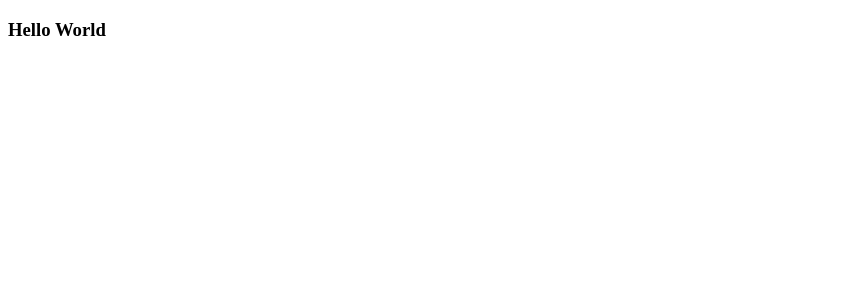
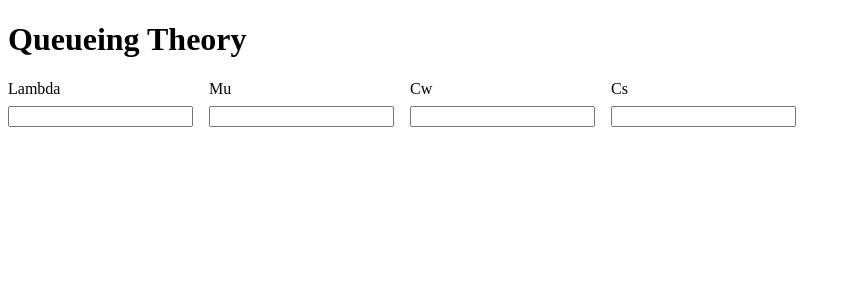
Before and after one commit to PedroRangelP/Queueing-Theory, a React app: page / in a window 1280 px wide. Shown: the top 300 px of the page, without its empty margins (0-851 px from the left). Built offline with nearby package versions, Linux system fonts and the light colour scheme.

Commit message:
Initial files

```diff
--- a/src/index.html
+++ b/public/index.html
@@ -2,7 +2,7 @@
 <html lang="en">
     <head>
         <meta charset="UTF-8" />
-        <title>React Boilerplate</title>
+        <title>Queueing Theory</title>
     </head>
     <body>
         <div id="root"></div>
--- /dev/null
+++ b/src/App.js
@@ -0,0 +1,15 @@
+import React from 'react'
+import Form from './components/Form'
+
+import './styles.css'
+
+const App = () => {
+    return (
+        <div>
+            <h1>Queueing Theory</h1>
+            <Form />
+        </div>
+    )
+}
+
+export default App
--- a/src/HelloWorld.js
+++ /dev/null
@@ -1,7 +0,0 @@
-import React from 'react'
-
-const HelloWorld = () => {
-    return <h3>Hello World</h3>
-}
-
-export default HelloWorld
--- /dev/null
+++ b/src/components/Form.js
@@ -0,0 +1,26 @@
+import React from 'react'
+
+const Form = () => {
+    return (
+        <div className='model-inputs'>
+            <div className='form-control'>
+                <label htmlFor='lambda'>Lambda</label>
+                <input id='lambda' type='number' />
+            </div>
+            <div className='form-control'>
+                <label htmlFor='mu'>Mu</label>
+                <input id='mu' type='number' />
+            </div>
+            <div className='form-control'>
+                <label htmlFor='cw'>Cw</label>
+                <input id='cw' type='number' />
+            </div>
+            <div className='form-control'>
+                <label htmlFor='cs'>Cs</label>
+                <input id='cs' type='number' />
+            </div>
+        </div>
+    )
+}
+
+export default Form
--- a/src/index.js
+++ b/src/index.js
@@ -1,6 +1,8 @@
 import React from 'react'
-import { render } from 'react-dom'
+import { createRoot } from 'react-dom/client'
+import App from './App'
 
-import HelloWorld from './HelloWorld'
+const rootElement = document.getElementById('root')
+const root = createRoot(rootElement)
 
-render(<HelloWorld />, document.getElementById('root'))
+root.render(<App />)
--- /dev/null
+++ b/src/styles.css
@@ -0,0 +1,11 @@
+.model-inputs {
+    display: flex;
+    flex-direction: row;
+    gap: 1rem;
+}
+
+.form-control {
+    display: flex;
+    flex-direction: column;
+    gap: 0.5rem;
+}
--- a/webpack.config.js
+++ b/webpack.config.js
@@ -11,6 +11,10 @@ module.exports = {
         alias: {
             react: path.join(__dirname, 'node_modules', 'react'),
         },
+    },
+    devServer: {
+        open: true,
+        port: 3000,
     },
     module: {
         rules: [
@@ -36,7 +40,7 @@ module.exports = {
     },
     plugins: [
         new HtmlWebPackPlugin({
-            template: './src/index.html',
+            template: './public/index.html',
         }),
     ],
 }
```
Also changed, not shown: .babelrc, src/utils/MG1.JS (added), src/utils/MM1.js (added), src/utils/MMs.js (added), src/utils/MMsK.js (added).
